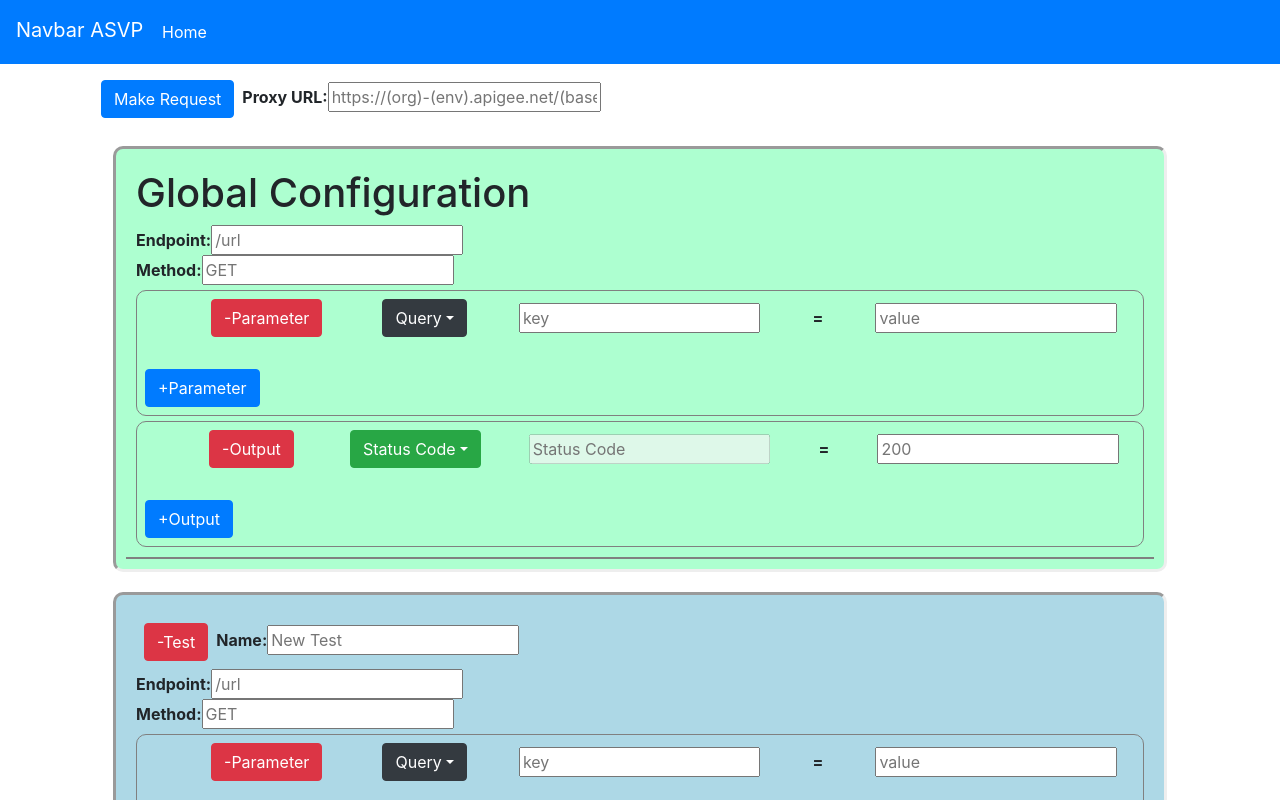
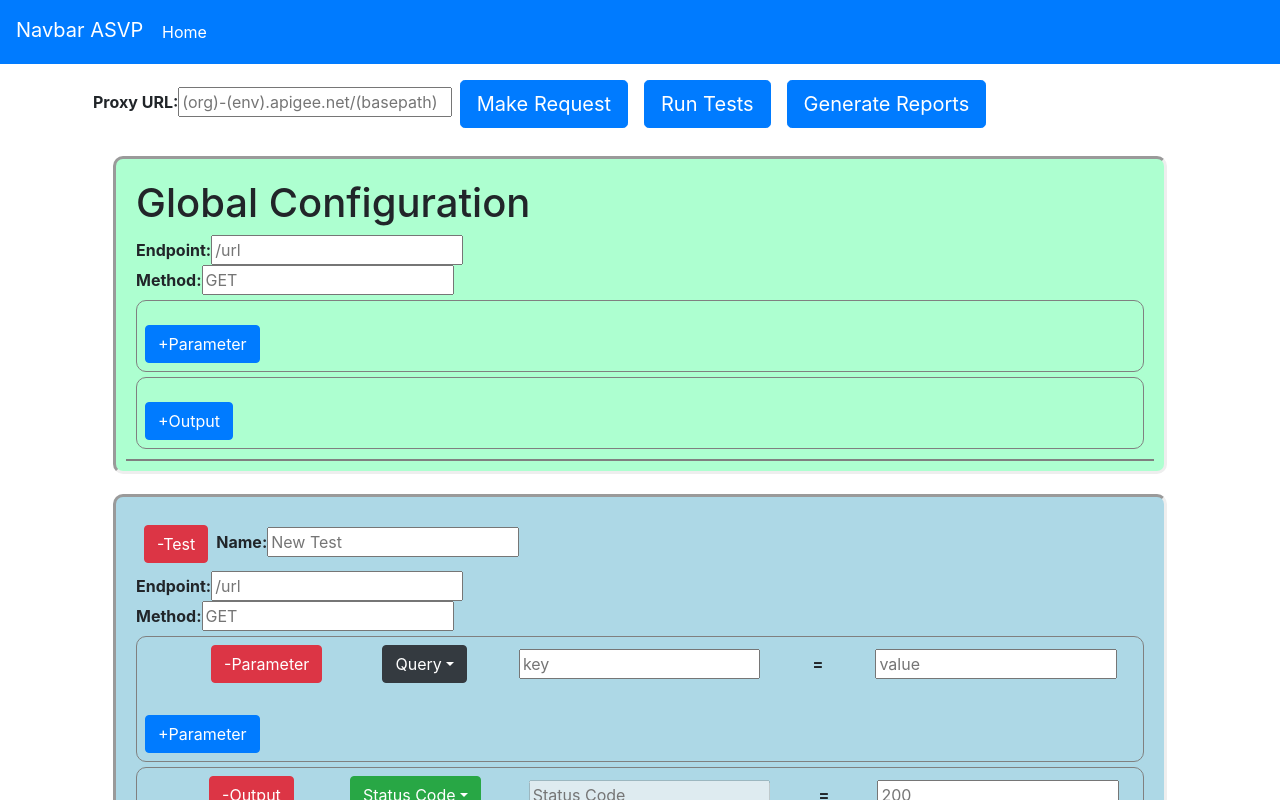
Before and after one commit to rpierz-pk/asvp, a React (Create React App) app in the folder react/: page / in a window 1280 px wide. Shown: the top 800 px of the page. Built offline with nearby package versions, Linux system fonts and the light colour scheme.

Commit message:
Added request buttons to UI Removed default param/output from global

```diff
--- a/react/src/App.js
+++ b/react/src/App.js
@@ -4,18 +4,12 @@ import NavBar from "./components/navbar";
 import Tests from "./components/tests";
 
 class App extends Component {
-
-  handleSubmit = event => {
-
-  }
-
   render() {
     return (
       <div>
         <NavBar />
         <main className="container">
-          <Tests
-          />
+          <Tests />
         </main>
       </div>
     );
--- a/react/src/components/tests.jsx
+++ b/react/src/components/tests.jsx
@@ -6,8 +6,10 @@ import axios from "axios";
 import GlobalTest from "./globalTest";
 
 class Tests extends Component {
+  url = "http://localhost:8000";
+
   state = {
-    ProxyURL: "https://(org)-(env).apigee.net/(basepath)",
+    ProxyURL: "(org)-(env).apigee.net/(basepath)",
     tests: [
       {
         id: 0,
@@ -16,23 +18,8 @@ class Tests extends Component {
           endpoint: "",
           method: ""
         },
-        // TODO: REMOVE INITIAL CONFIG.
-        parameters: [
-          {
-            id: 1,
-            type: "Query",
-            key: "key",
-            value: "value"
-          }
-        ],
-        outputs: [
-          {
-            id: 1,
-            type: "Status Code",
-            key: "Status Code",
-            value: "200"
-          }
-        ]
+        parameters: [],
+        outputs: []
       },
       {
         id: 1,
@@ -266,6 +253,10 @@ class Tests extends Component {
           Parameters: params,
           ExpectedOutput: outputs
         };
+        if (Object.entries(req.global.Parameters).length === 0)
+          delete req.global.Parameters;
+        if (Object.entries(req.global.ExpectedOutput).length === 0)
+          delete req.global.ExpectedOutput;
       } else {
         req.tests[tests[test].metadata.name] = {
           Endpoint: tests[test].metadata.endpoint,
@@ -273,10 +264,32 @@ class Tests extends Component {
           Parameters: params,
           ExpectedOutput: outputs
         };
+        if (
+          Object.entries(req.tests[tests[test].metadata.name].Parameters)
+            .length === 0
+        )
+          delete req.tests[tests[test].metadata.name].Parameters;
+        if (
+          Object.entries(req.tests[tests[test].metadata.name].ExpectedOutput)
+            .length === 0
+        )
+          delete req.tests[tests[test].metadata.name].ExpectedOutput;
       }
     }
     console.log(req);
-    axios.post("http://localhost:8000/generate?id=rpierz", req).then(res => {
+    axios.post(`${this.url}/generate?id=rpierz`, req).then(res => {
+      console.log(res);
+    });
+  };
+
+  runTests = () => {
+    axios.get(`${this.url}/run?id=rpierz`).then(res => {
+      console.log(res);
+    });
+  };
+
+  generateReport = () => {
+    axios.get(`${this.url}/report?id=rpierz`).then(res => {
       console.log(res);
     });
   };
@@ -302,23 +315,36 @@ class Tests extends Component {
     return (
       <div className="m-2">
         <div style={{ fontWeight: "bold" }}>
+          Proxy URL:
+          <InputText
+            style={{ width: "350px" }}
+            type="text"
+            targetElement="ProxyURL"
+            placeholder={this.state.ProxyURL}
+            onChange={this.handleInputChange}
+          />
           <button
-            className="btn btn-primary m-2"
+            className="btn btn-primary btn-lg m-2"
             onClick={() => {
               this.submitRequest();
             }}
           >
             Make Request
           </button>
-          Proxy URL:
-          <InputText
-            style={{ width: "350px" }}
-            type="text"
-            targetElement="ProxyURL"
-            placeholder="https://(org)-(env).apigee.net/(basepath)"
-            onChange={this.handleInputChange}
-          />
+          <button
+            className="btn btn-primary btn-lg m-2"
+            onClick={() => this.runTests()}
+          >
+            Run Tests
+          </button>
+          <button
+            className="btn btn-primary btn-lg m-2"
+            onClick={() => this.generateReport()}
+          >
+            Generate Reports
+          </button>
         </div>
+
         <div style={globalTestStyle}>
           <GlobalTest
             key="0"
```
